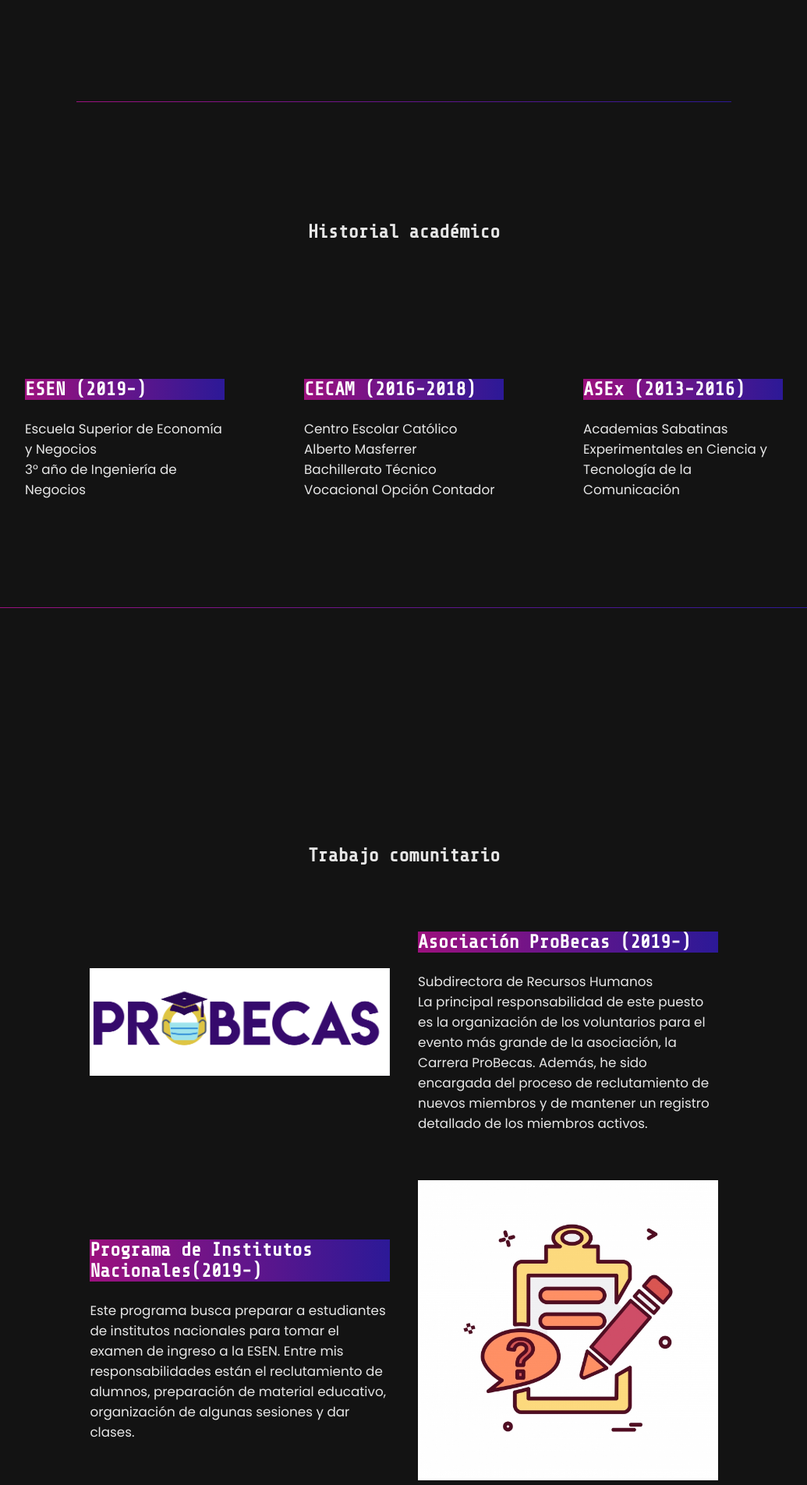
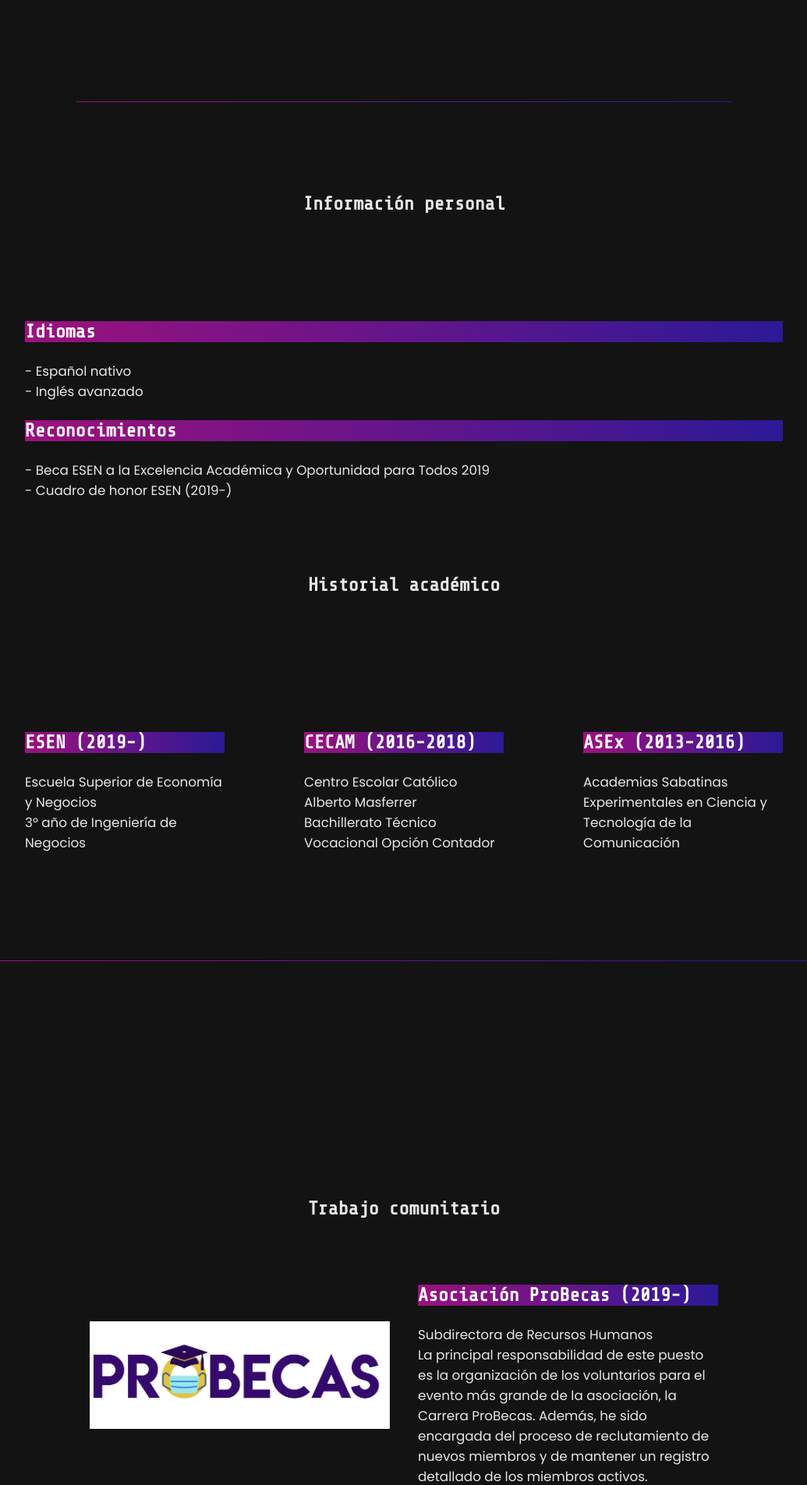
Before and after one commit to TatiBarah/tarea-2-Portfolio, a Flask app: page / in a window 1280 px wide. Shown: the part 1358-3263 px from the top of the page at 78% size, without its empty margins (122-1157 px from the left). Run offline with Flask 2, Linux system fonts and the light colour scheme; some libraries are stand-ins or nearby versions.

Commit message:
Información personal

```diff
--- a/templates/index.html
+++ b/templates/index.html
@@ -91,6 +91,26 @@
         </div>
       </div>
       <hr />
+    </section>
+
+    <section id="info" class="info">
+      <div class="container">
+        <div class="title-heading">
+          <h2>Información personal</h2>
+        </div>
+        <div class="info-partes">
+          <div class="tier-item">
+            <h2>Idiomas</h2>
+            <p>- Español nativo</p>
+            <p>- Inglés avanzado</p>
+            <h2>Reconocimientos</h2>
+            <p>- Beca ESEN a la Excelencia Académica y Oportunidad para Todos 2019</p>
+            <p>- Cuadro de honor ESEN (2019-)</p>
+          </div>
+
+        </div>
+      </div>
+
     </section>
 
     <section id="services" class="services">
```
